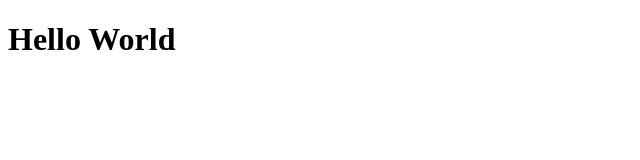
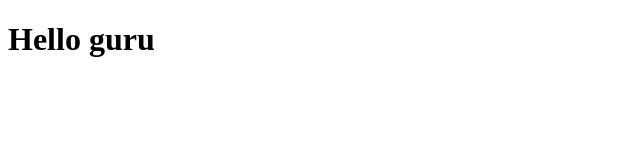
Before and after one commit to gurubm4/Web-projects, a plain HTML site: page helloworld.html in a window 1280 px wide. Shown: the full height of the page, 0-640 px from the left. Drawn offline with Linux system fonts and the light colour scheme.

Commit message:
Hello guru

```diff
--- a/helloworld.html
+++ b/helloworld.html
@@ -1,6 +1,6 @@
 <!DOCTYPE html>
 <html>
     <body>
-        <h1>Hello World</h1>
+        <h1>Hello guru</h1>
     </body>
 </html>
```
